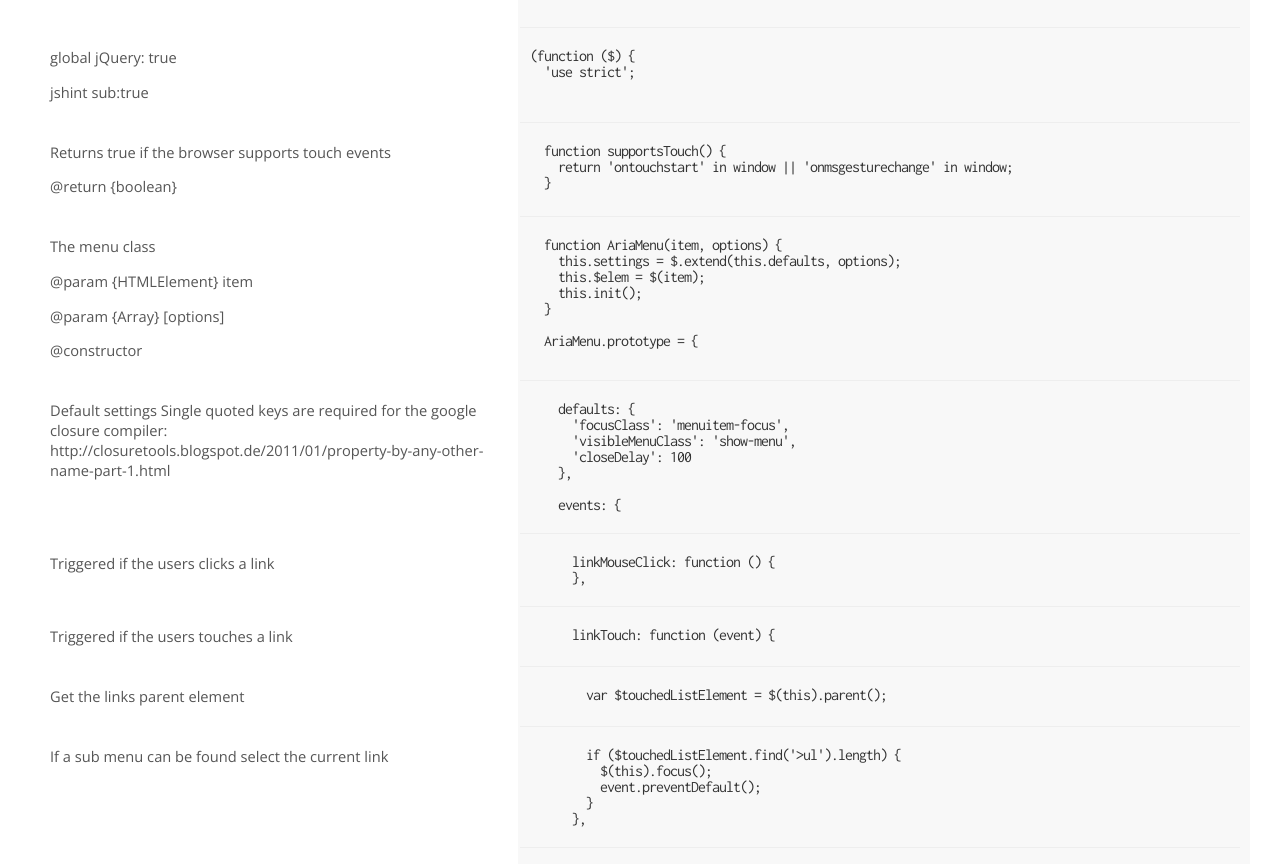
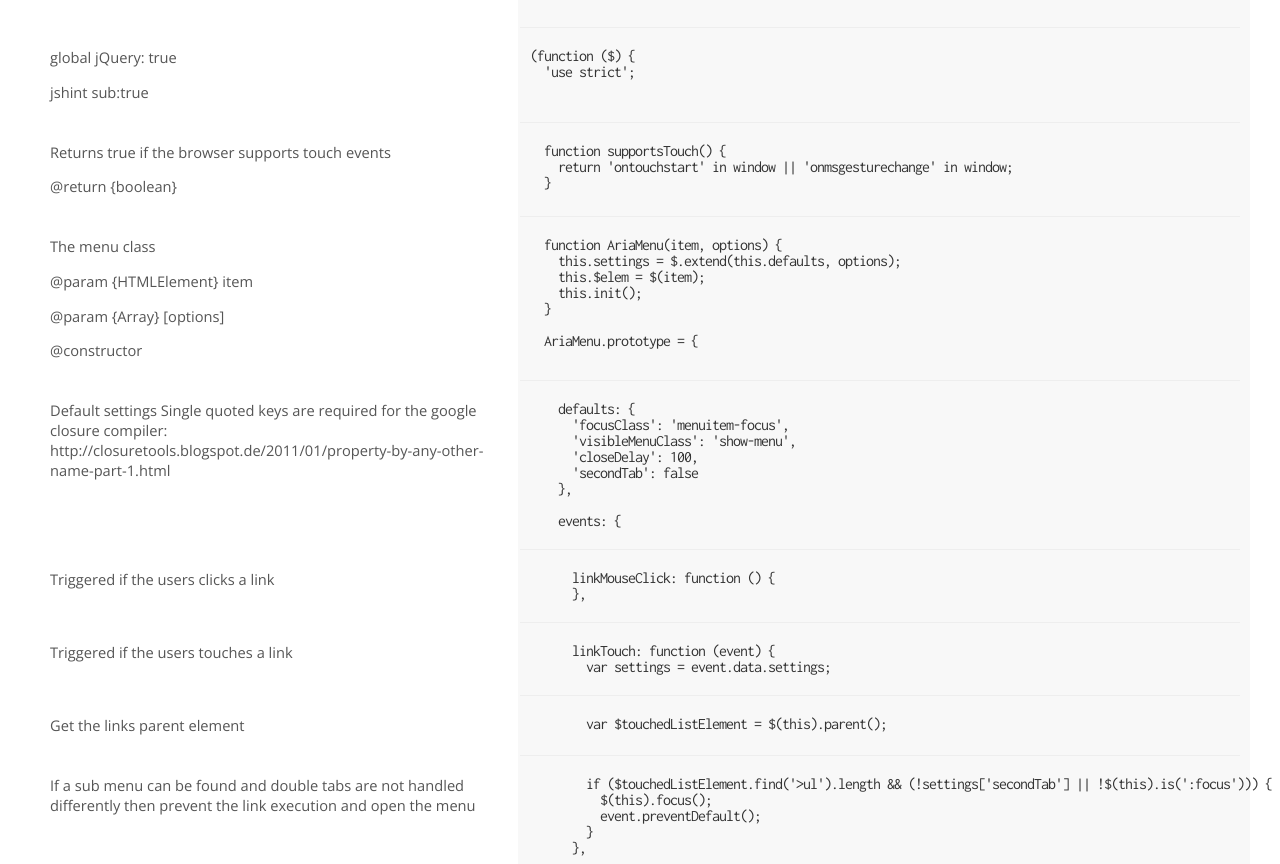
Before and after one commit to jantimon/ariaMenu, a website: page docs/explain.html in a window 1280 px wide. Shown: the part 63-927 px from the top of the page. Drawn offline with nearby package versions, Linux system fonts and the light colour scheme.

Commit message:
Implement double tab feature

```diff
--- a/docs/explain.html
+++ b/docs/explain.html
@@ -78,7 +78,8 @@
           <pre>    defaults: {
       'focusClass': 'menuitem-focus',
       'visibleMenuClass': 'show-menu',
-      'closeDelay': 100
+      'closeDelay': 100,
+      'secondTab': false
     },
 
     events: {
@@ -106,7 +107,8 @@
           <p>Triggered if the users touches a link</p>
         </div>
         <div class='code grid-60 mobile-grid-100 not-empty'>
-          <pre>      linkTouch: function (event) {</pre>
+          <pre>      linkTouch: function (event) {
+        var settings = event.data.settings;</pre>
         </div>
       </div>
       <div class='clear'>
@@ -125,10 +127,10 @@
 
       <div class='section'>
         <div class='comment grid-40 mobile-grid-100 not-empty'>
-          <p>If a sub menu can be found select the current link</p>
+          <p>If a sub menu can be found  and double tabs are not handled differently then  prevent the link execution and open the menu</p>
         </div>
         <div class='code grid-60 mobile-grid-100 not-empty'>
-          <pre>        if ($touchedListElement.find('>ul').length) {
+          <pre>        if ($touchedListElement.find('>ul').length && (!settings['secondTab'] || !$(this).is(':focus'))) {
           $(this).focus();
           event.preventDefault();
         }
```
Also changed, not shown: src/ariaMenu.js (+7 -3 lines), dist/ariaMenu.dev.js, dist/ariaMenu.min.js, dist/other/ariaMenu.amd.js, dist/other/ariaMenu.amd.min.js, dist/other/ariaMenu.zepto.js, dist/other/ariaMenu.zepto.min.js, 1 other file.
